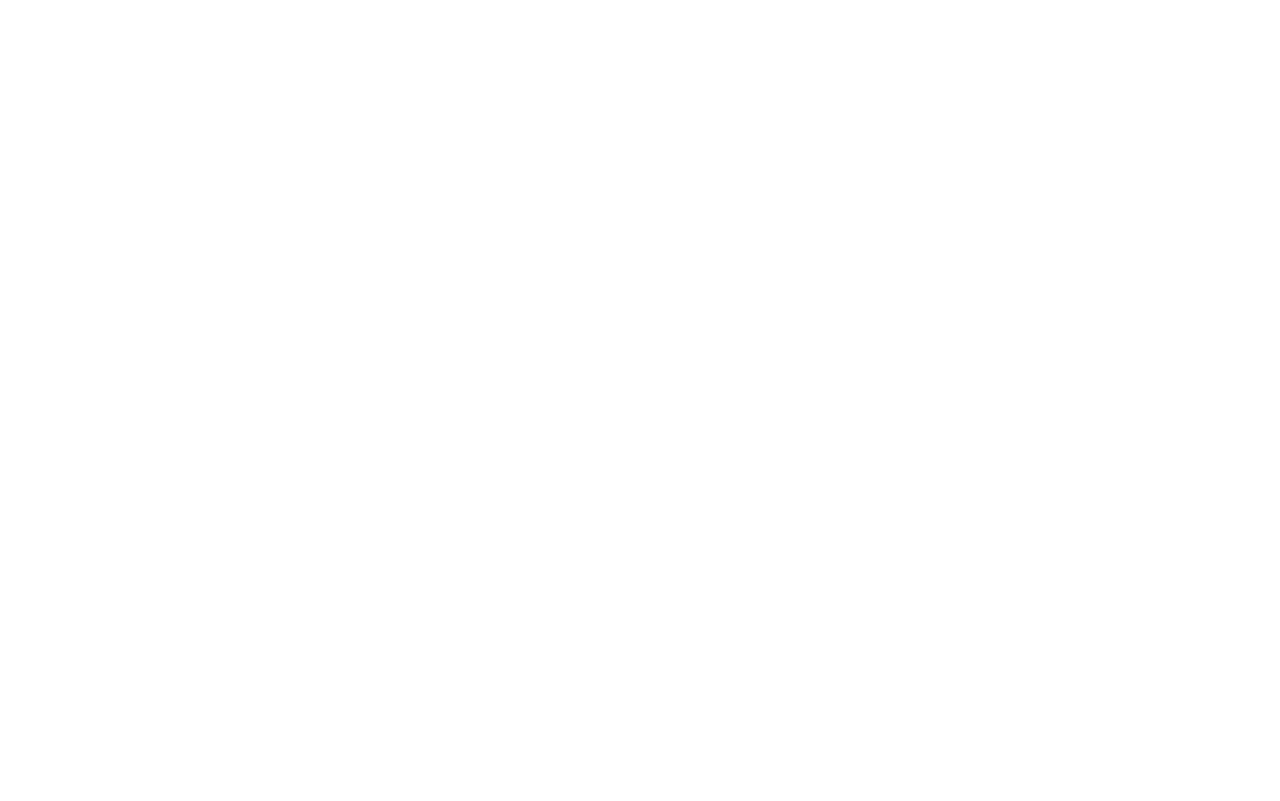
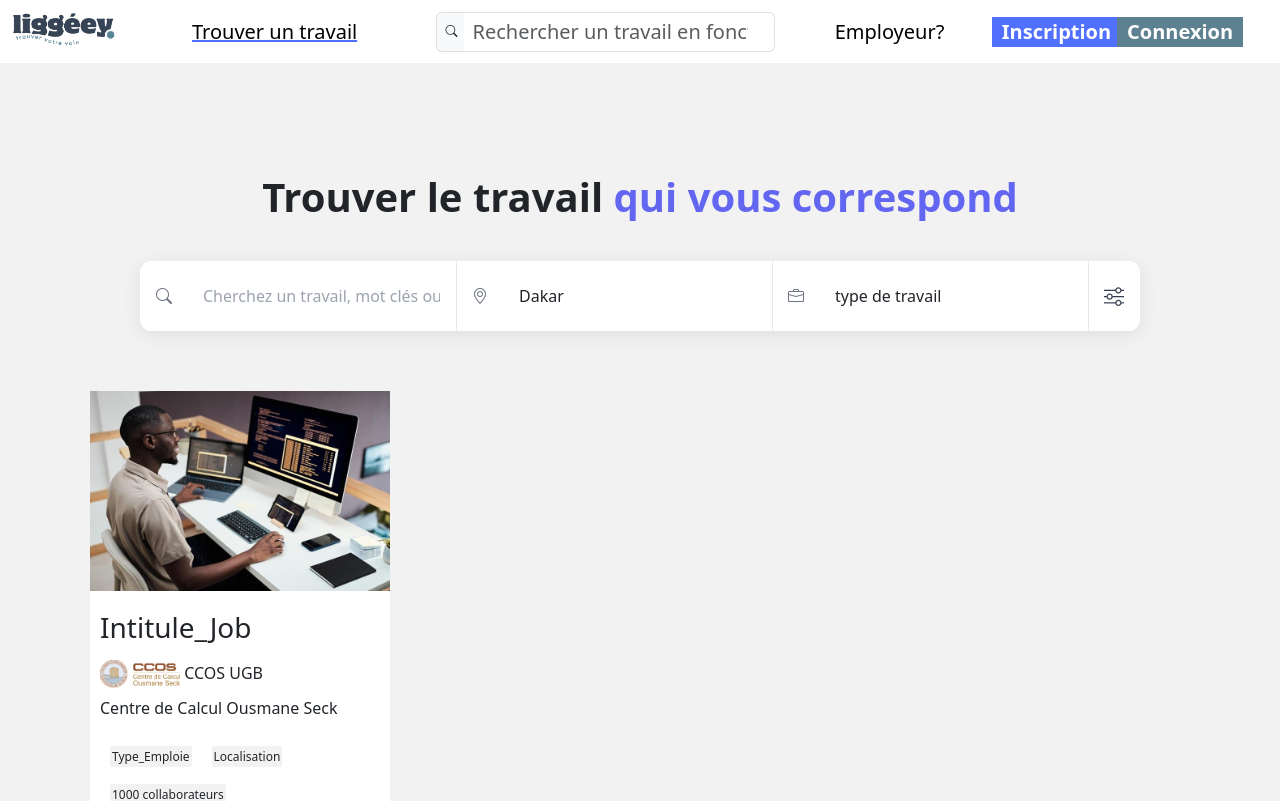
Before and after one commit to Paameth/Front_Liggey, an Angular app: page /search-result in a window 1280 px wide. Before the commit this address led to /. Shown: the top 801 px of the page. Built offline with nearby package versions, Linux system fonts and the light colour scheme.

Commit message:
ajout du composant job

```diff
--- /dev/null
+++ b/src/app/acceuil/job/job.component.css
@@ -0,0 +1,51 @@
+.photo_job{
+    width: 100%;
+    height: 200px;
+    margin-left: 0%;
+    margin-bottom: 10px;
+    font-size: 5px;
+}
+.job-details {
+    display: flex;
+    flex-direction: column;
+    margin: 10px;
+    gap: 7px;
+}
+.logo_entreprise_mi{
+    width: 80px;
+    height: 100%;
+}
+div{
+    margin-left: 0px;
+    padding: 0px;
+}
+span{
+    background-color: #f2f2f2;
+    padding-left: 1%;
+    padding-right: 1%;
+    margin: 10px;
+    width: fit-content;
+    padding: 2px;
+    font-size: 12px;
+    border-radius: 5%;
+}
+/* Conteneur principal qui va contenir tous les éléments ensemble */
+.conteneur-ensemble {
+    display: flex;
+    flex-wrap: nowrap; /* Empêche le retour à la ligne */
+    overflow-x: auto; /* Ajoute un défilement horizontal si nécessaire */
+    gap: 20px; /* Espace entre les éléments */
+    border: none;
+    margin-left: 30px;
+    margin-right: 30px;
+    padding-bottom: 30px;
+}
+
+/* Styles pour chaque élément ensemble */
+.ensemble {
+    flex: 0 0 auto; /* Empêche le redimensionnement */
+    min-width: 200px; /* Largeur minimale pour chaque élément (ajustez selon vos besoins) */
+    margin-bottom: 30px;
+    background-color: white;
+    height: 450px; /* Ajustez la hauteur selon vos besoins */
+}
--- /dev/null
+++ b/src/app/acceuil/job/job.component.html
@@ -0,0 +1,21 @@
+<div class="conteneur-ensemble">
+    <div class="ensemble">
+        <div>
+            <img src="images/dev.jpg" alt="photo_job" class="photo_job">
+        </div>
+        <div class="job-details">
+            <h3>Intitule_Job</h3>
+            <div>
+                <img src="images/ccos.png" alt="logo_entreprise_mi" class="logo_entreprise_mi"> CCOS UGB
+            </div>
+            <p>
+                Centre de Calcul Ousmane Seck
+            </p>
+            <div>
+                <span class="aligner"><!--<img src="" alt="icon_emploie"> -->Type_Emploie</span>
+                <span class="aligner"><!--<i class="fa-solid fa-location-dot"></i>-->Localisation</span>
+            </div>
+            <span>1000 collaborateurs </span>
+        </div>
+    </div>
+</div>
--- a/src/app/app.routes.ts
+++ b/src/app/app.routes.ts
@@ -11,6 +11,7 @@
 import { RechercheComponent } from './acceuil/recherche/recherche.component';
 import { PagecandidatComponent } from './candidat/pagecandidat/pagecandidat.component';
 import { PagerecruteurComponent } from './recruteur/pagerecruteur/pagerecruteur.component';
+import { SearchResultComponent } from './search-result/search-result.component';
 
 
 export const routes: Routes = [
@@ -26,5 +27,6 @@
     { path: 'candidat', component: CandidatComponent },
     { path: 'recherche', component:RechercheComponent },
     { path: 'pagecandidat', component: PagecandidatComponent },
-    { path: 'recruteur', component: PagerecruteurComponent }
+    { path: 'recruteur', component: PagerecruteurComponent },
+    {path: 'search-result', component: SearchResultComponent}
 ];
--- /dev/null
+++ b/src/app/search-result/search-result.component.css
@@ -0,0 +1,15 @@
+.app-container {
+    display: flex;
+    flex-direction: column;
+    justify-content: space-evenly;
+}
+
+.bas{
+    margin-top: 50px;
+}
+.job {
+    display: flex;
+    flex-direction: row;
+    gap: 20px;
+    margin: 0 60px;
+}
--- /dev/null
+++ b/src/app/search-result/search-result.component.html
@@ -0,0 +1,11 @@
+<div>
+    <app-header></app-header>
+</div>
+<div class="app-container bas">
+    <app-recherche></app-recherche>
+    <div class="job">
+        <app-job></app-job>
+    </div>
+
+</div>
+<div><app-footer></app-footer></div>
--- a/src/styles.css
+++ b/src/styles.css
@@ -8,4 +8,5 @@
 html, body {
   max-width: 100%;
   overflow-x: hidden;
+  background-color: #f2f2f2;
 }
```
Also changed, not shown: src/app/acceuil/job/job.component.ts (added, +11 -0 lines), src/app/search-result/search-result.component.ts (added, +15 -0 lines), 2 other files (tests, documents, lock files or other folders).
